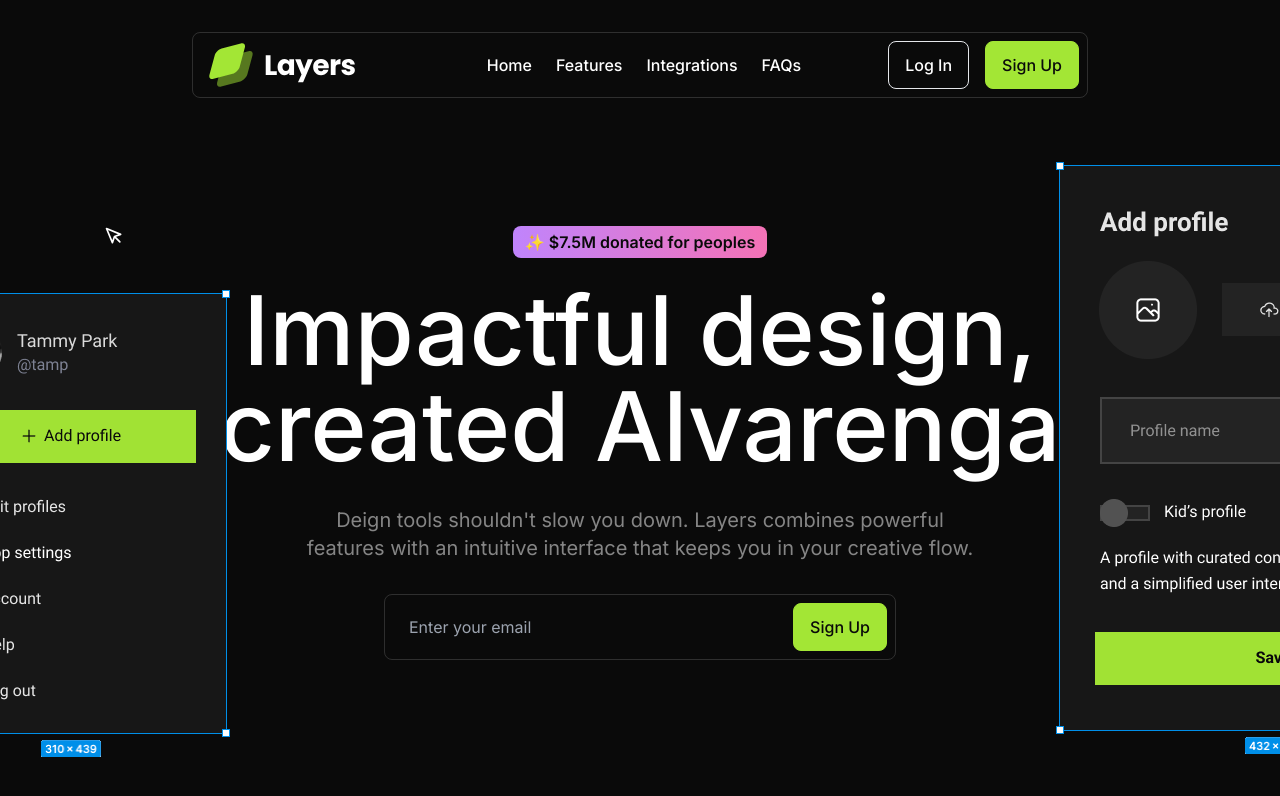
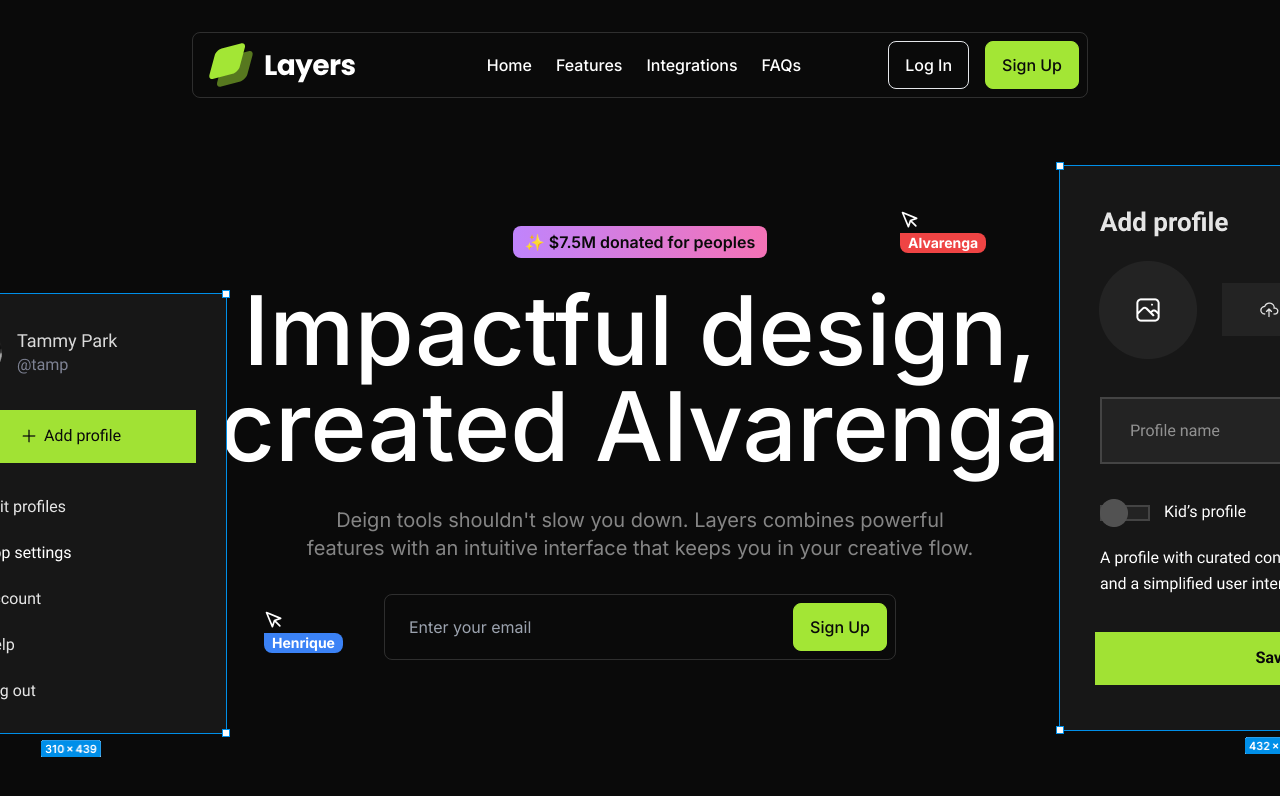
Before and after one commit to Alvarenga7/Landing-Page-Impactfcul-Design, a Next.js app: page / in a window 1280 px wide. Shown: the top 796 px of the page. Built offline with nearby package versions, Linux system fonts and the light colour scheme.

Commit message:
feat: Adicionado mais um pointer e passando dois argumentos

```diff
--- a/src/sections/Hero.tsx
+++ b/src/sections/Hero.tsx
@@ -20,8 +20,12 @@
                      alt="Example2"
                      />
                 </div>
-                <div className="absolute">
-                    <Pointer />
+                <div className="absolute left-56 top-96">
+                    <Pointer name="Henrique" />
+                </div>
+
+                <div className="absolute right-80 -top-4 ">
+                    <Pointer name="Alvarenga" color="red" />
                 </div>
                 <div className="flex justify-center ">
                     <div className="inline-flex py-1 px-3 bg-gradient-to-r from-purple-400 to-pink-400 rounded-lg text-neutral-950 font-semibold">
```
